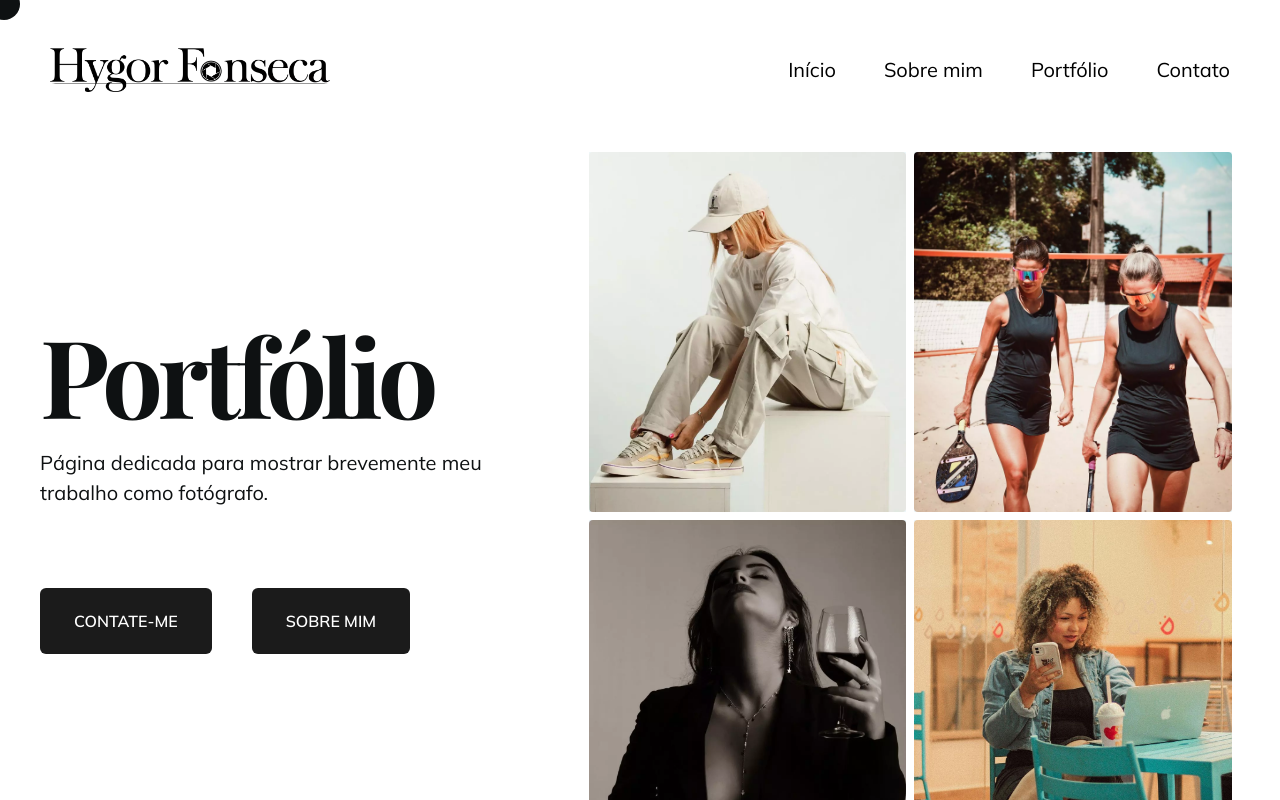
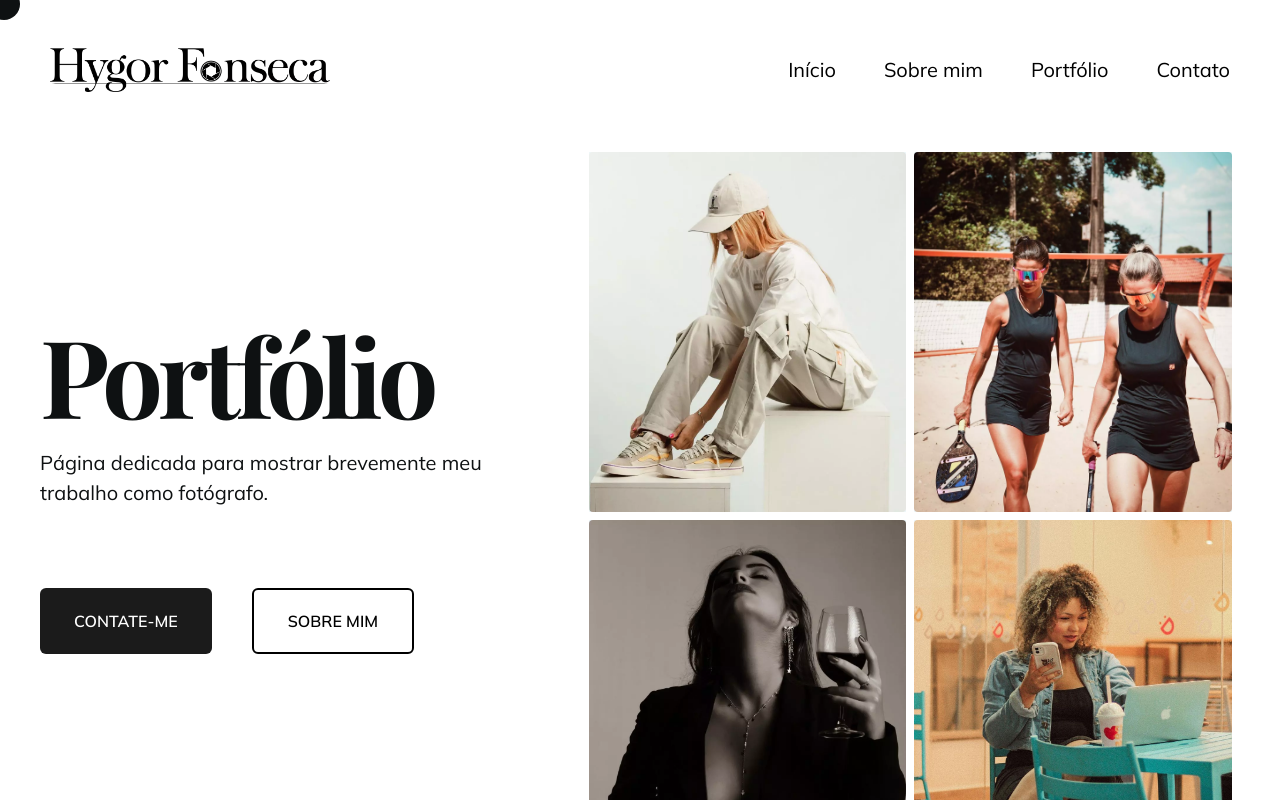
Before and after one commit to dheysson/portfoliohygorfonseca, a React (Create React App) app: page /portfolio in a window 1280 px wide. Shown: the top 800 px of the page. Built offline with nearby package versions, Linux system fonts and the light colour scheme; a web font is replaced by a local one.

Commit message:
portfolio about me button

```diff
--- a/src/pages/Portfolio.js
+++ b/src/pages/Portfolio.js
@@ -202,7 +202,7 @@ const Portfolio = () => {
                 <Link to={'/contact'} className='btn mb-0 mx-auto lg:mx-auto '>
                     Contate-me
                 </Link>
-                <Link to={'/about'} className='btn mb-0 mx-auto lg:mx-auto '>
+                <Link to={'/about'} className='btn bg-[#ffffff] border-[2px] border-[#000000] text-[#000000] mb-0 mx-auto lg:mx-auto '>
                     Sobre mim
                 </Link>
               </div>
@@ -479,7 +479,7 @@ const Portfolio = () => {
                 <Link to={'/contact'} className='btn mb-0 mx-auto lg:mx-0'>
                     Contate-me
                 </Link>
-                <Link to={'/about'} className='btn mb-0 mx-auto lg:mx-0'>
+                <Link to={'/about'} className='btn bg-[#ffffff] border-[2px] text-[#000000] border-[#000000] mb-0 mx-auto lg:mx-0'>
                     Sobre mim
                 </Link>
 
```
